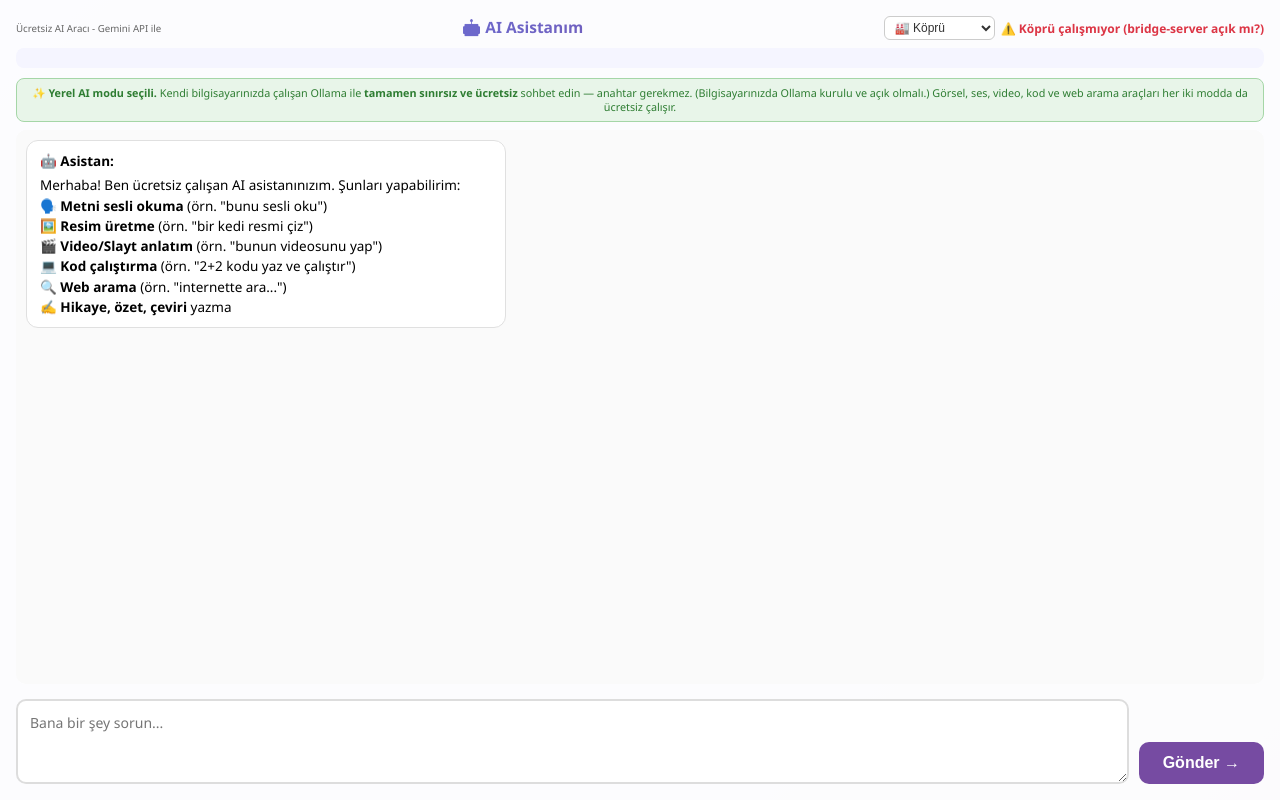
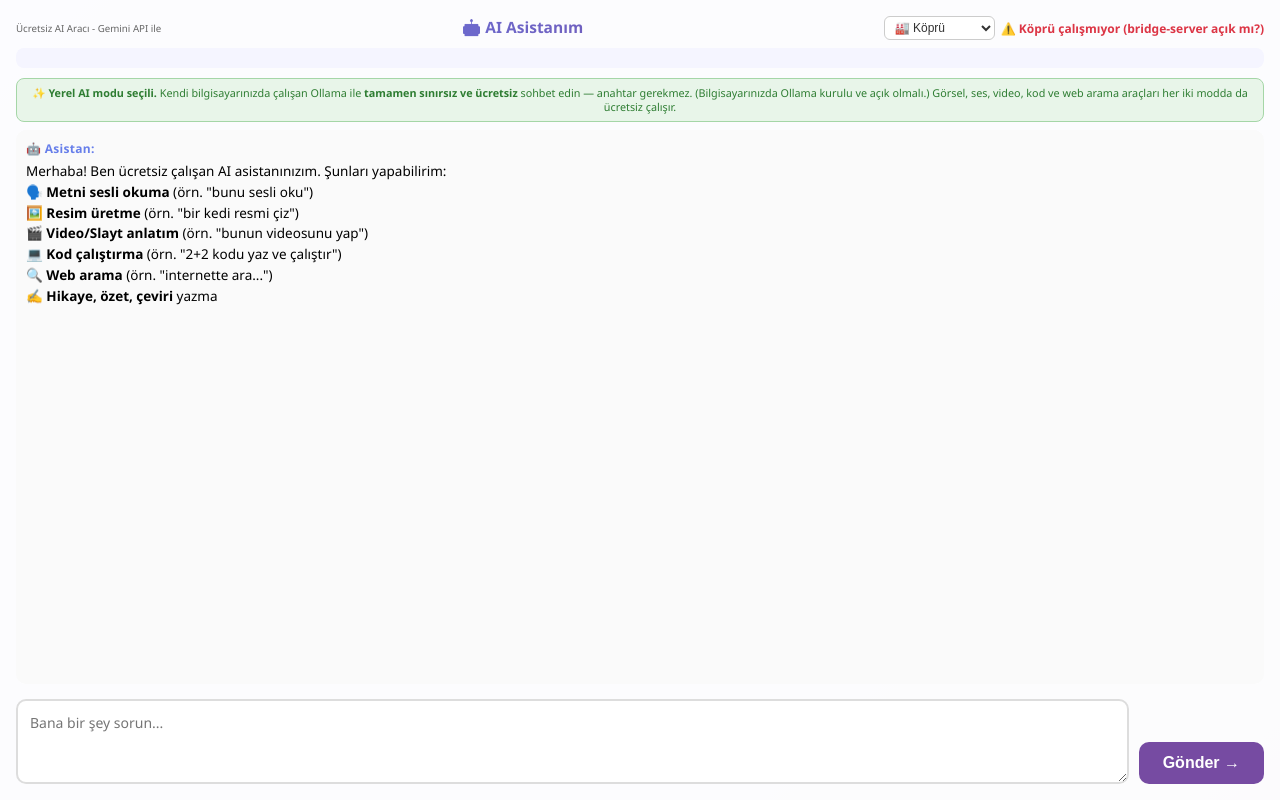
Before and after one commit to ahmetks55/ai-asistanim, a plain HTML site: page index.html in a window 1280 px wide. Drawn offline with Linux system fonts and the light colour scheme; no server answers.

Commit message:
style: mesaj gorunumu discord/slack tarzi - balonsuz, her mesaj satir
- balon yok, arka plan/sinir yok; isim ustte asagida icerik
- bot ismi mor, kullanici ismi gri; uzun satirlar kaydirilir (overflow-wrap)

```diff
--- a/style.css
+++ b/style.css
@@ -196,30 +196,41 @@ header h1 {
 }
 
 .message {
-  margin-bottom: 10px;
-  padding: 10px 13px;
-  border-radius: 12px;
-  max-width: min(62%, 480px);
-  line-height: 1.5;
+  margin-bottom: 14px;
+  padding: 0;
+  border-radius: 0;
+  max-width: 100%;
+  line-height: 1.55;
   animation: fadeIn 0.3s ease;
+  overflow-wrap: anywhere;
 }
 
 .message.bot {
-  background: white;
-  border: 1px solid #e0e0e0;
-  align-self: flex-start;
+  background: transparent;
+  border: none;
+  align-self: stretch;
 }
 
 .message.user {
-  background: #667eea;
-  color: white;
-  align-self: flex-end;
-  margin-left: auto;
+  background: transparent;
+  color: inherit;
+  margin-left: 0;
+  align-self: stretch;
 }
 
 .message strong {
   display: block;
-  margin-bottom: 4px;
+  font-size: 12px;
+  margin-bottom: 2px;
+  letter-spacing: 0.3px;
+}
+
+.message.bot strong {
+  color: #667eea;
+}
+
+.message.user strong {
+  color: #476282;
 }
 
 .generated-image {
```
